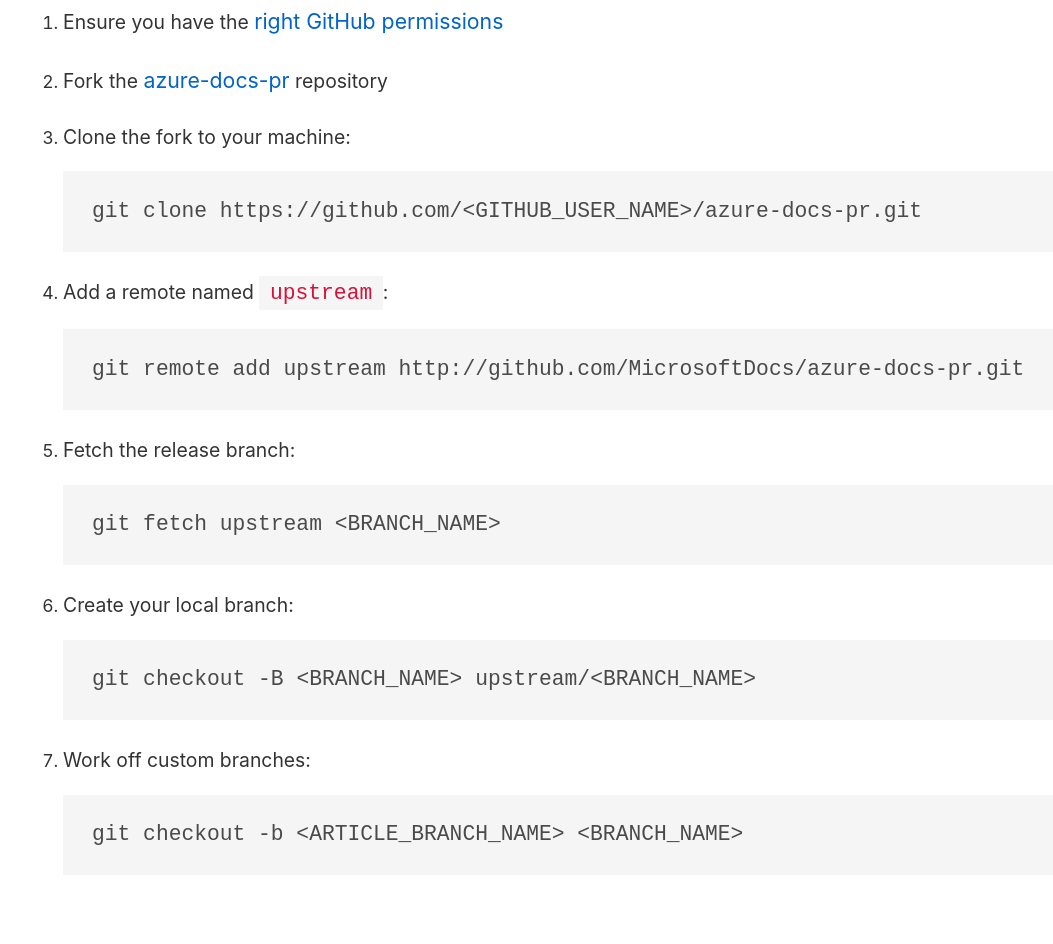
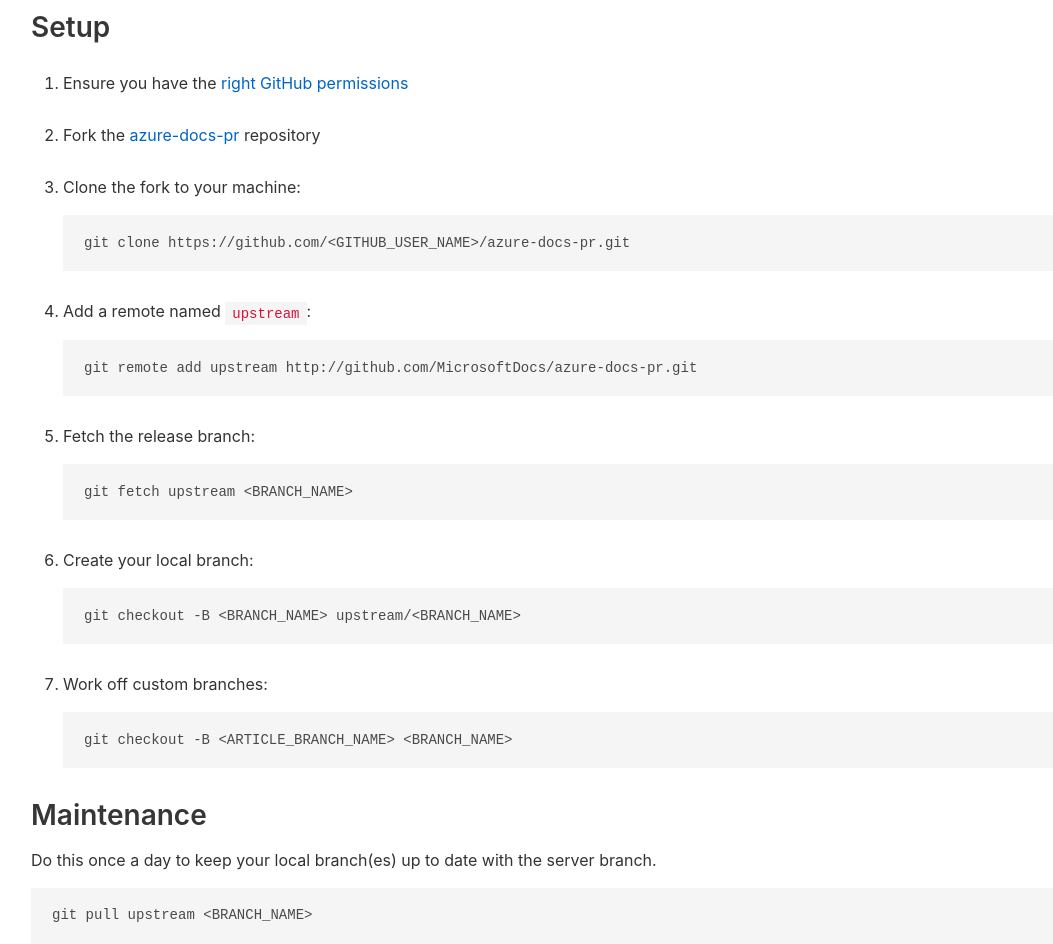
Before and after one commit to craigshoemaker/branch-buddy, a Svelte app: page / in a window 1280 px wide. Shown: the part 360-1304 px from the top of the page, without its empty margins (33-1086 px from the left). Before the commit the page ends 1235 px from the top, so only its background shows below. Built offline with nearby package versions, Linux system fonts and the light colour scheme.

Commit message:
Add maintenance section

```diff
--- a/src/App.svelte
+++ b/src/App.svelte
@@ -95,6 +95,7 @@
 
   <hr />
 
+  <h2>Setup</h2>
   <ol>
     <li>
       <p>
@@ -129,21 +130,20 @@
     </li>
     <li>
       <p>Work off custom branches:</p>
-      <pre><code>git checkout -b &lt;ARTICLE_BRANCH_NAME&gt; {branchName}</code></pre>
+      <pre><code>git checkout -B &lt;ARTICLE_BRANCH_NAME&gt; {branchName}</code></pre>
     </li>
   </ol>
+
+  <h2>Maintenance</h2>
+  <p>
+    Do this once a day to keep your local branch(es) up to date with the server
+    branch.
+  </p>
+  <pre><code>git pull upstream {branchName}</code></pre>
 </main>
 
 <style>
-  ol li::before {
-    font-weight: bold;
-  }
-
-  ol * {
-    font-size: 1.1em;
-  }
-
-  li {
-    margin-top: 1.5em;
+  ol li {
+    margin-top: 1.75em;
   }
 </style>
```
